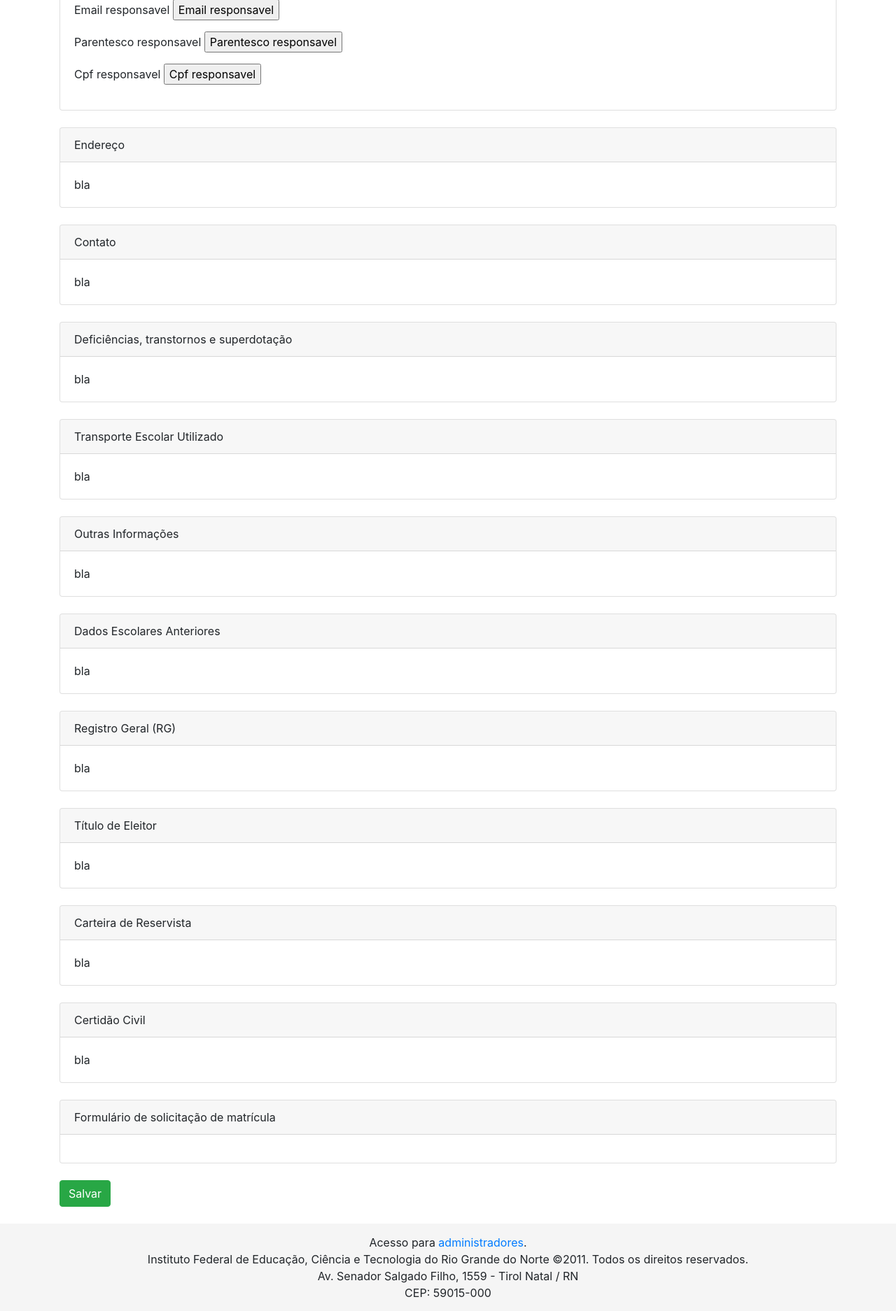
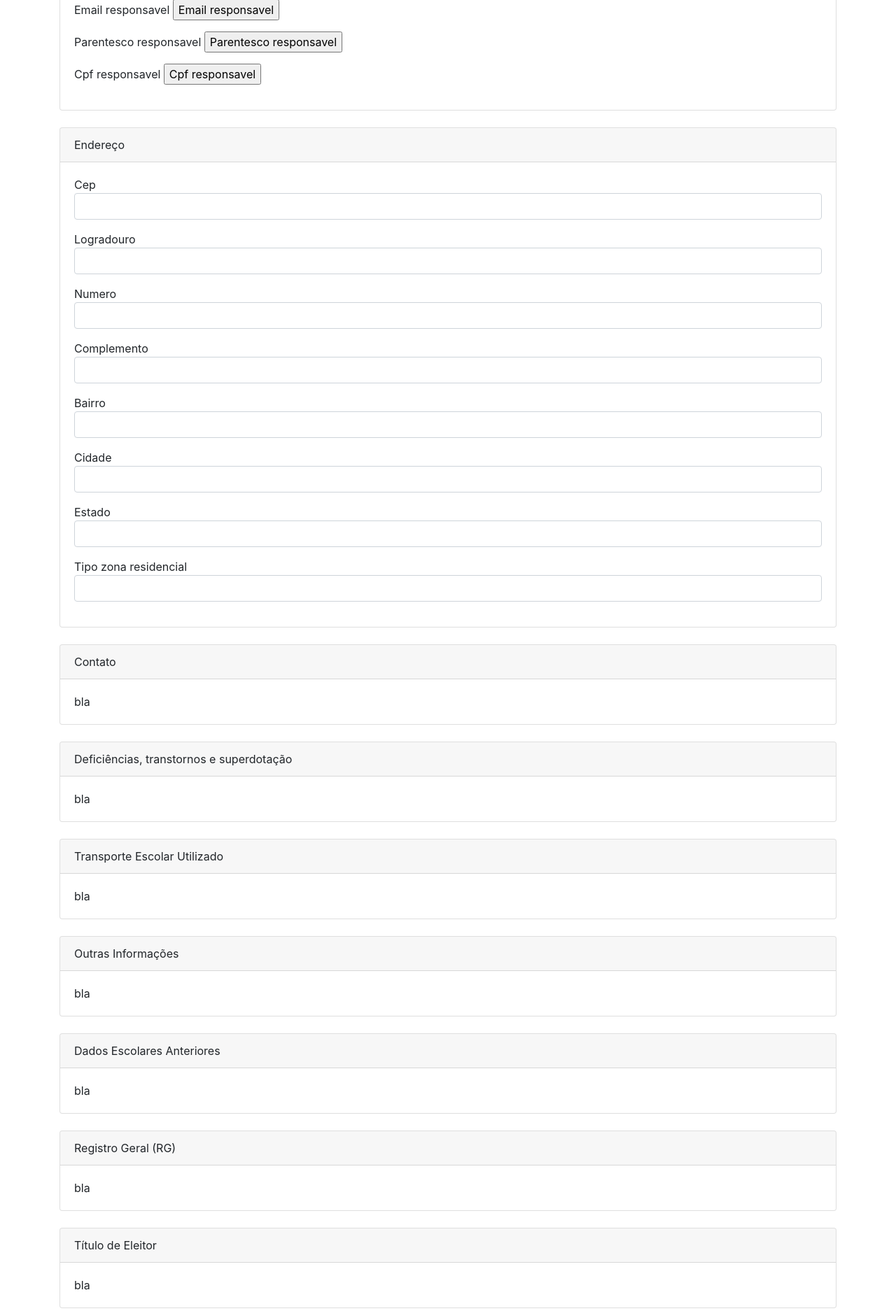
Before and after one commit to suap-ead/ege_preinscricao, a Django app: template solicitacao/templates/pre_matricula/solicitacao/formulario.html in a window 1280 px wide. Shown: the part 1946-3820 px from the top of the page at 70% size. Run offline with Django 3.2, Linux system fonts and the light colour scheme; the template is opened without the code that fills it: most values are stand-ins (such as "Sample title", 1, 10 or a date in 2020); form fields are guessed from the names that the template uses; parts of the project's set-up code (start-up, migrations or seed data) failed here and were passed over; some libraries are stand-ins or nearby versions.

Commit message:
[UPD] Sessão endereço de formulário de solicitação definida.

```diff
--- a/solicitacao/templates/pre_matricula/solicitacao/formulario.html
+++ b/solicitacao/templates/pre_matricula/solicitacao/formulario.html
@@ -103,7 +103,46 @@
         <div class="card">
           <div class="card-header">Endereço</div>
           <div class="card-body">
-              bla
+            <p class="form-group">
+              {{ form.cep.label_tag }}
+              {{ form.cep }}
+              <span class="helptext">{{ form.cep.help_text }}</span>
+            </p>
+            <p class="form-group">
+              {{ form.logradouro.label_tag }}
+              {{ form.logradouro }}
+              <span class="helptext">{{ form.logradouro.help_text }}</span>
+            </p>
+            <p class="form-group">
+              {{ form.numero.label_tag }}
+              {{ form.numero }}
+              <span class="helptext">{{ form.numero.help_text }}</span>
+            </p>
+            <p class="form-group">
+              {{ form.complemento.label_tag }}
+              {{ form.complemento }}
+              <span class="helptext">{{ form.complemento.help_text }}</span>
+            </p>
+            <p class="form-group">
+              {{ form.bairro.label_tag }}
+              {{ form.bairro }}
+              <span class="helptext">{{ form.bairro.help_text }}</span>
+            </p>
+            <p class="form-group">
+              {{ form.cidade.label_tag }}
+              {{ form.cidade }}
+              <span class="helptext">{{ form.cidade.help_text }}</span>
+            </p>
+            <p class="form-group">
+              {{ form.estado.label_tag }}
+              {{ form.estado }}
+              <span class="helptext">{{ form.estado.help_text }}</span>
+            </p>
+            <p class="form-group">
+              {{ form.tipo_zona_residencial.label_tag }}
+              {{ form.tipo_zona_residencial }}
+              <span class="helptext">{{ form.tipo_zona_residencial.help_text }}</span>
+            </p>
           </div>
         </div>
         <br>
```
